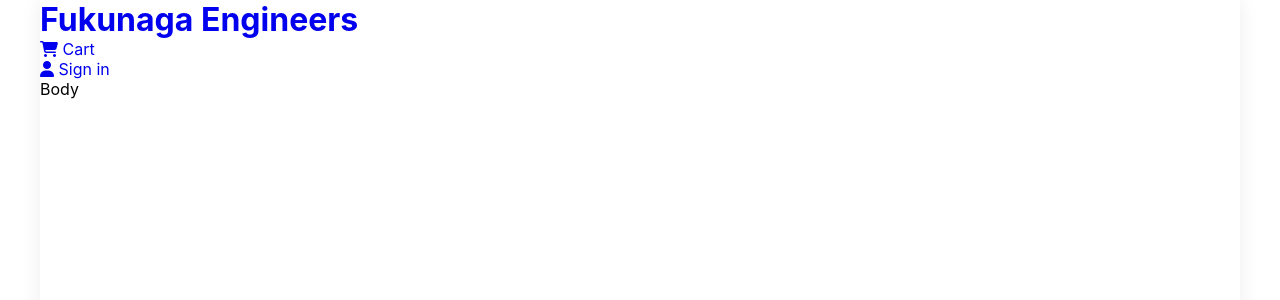
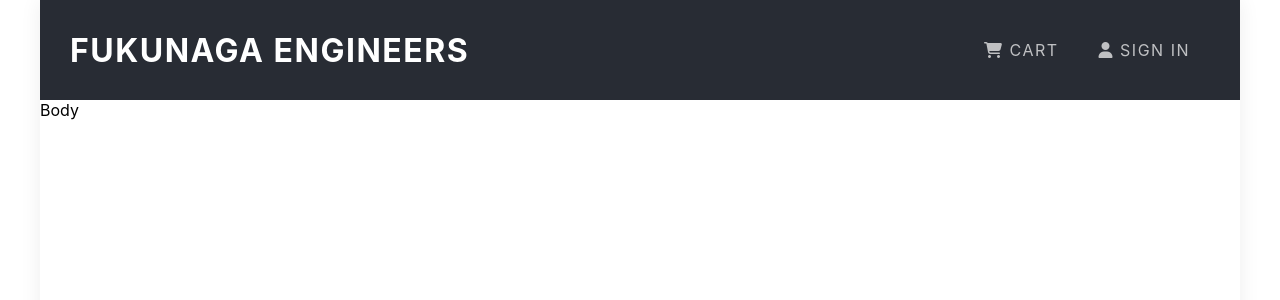
Before and after one commit to kaylamuraoka/fukunagaengineers, a React (Create React App) app in the folder client/: page / in a window 1280 px wide. Shown: the top 300 px of the page. Built offline with nearby package versions, Linux system fonts and the light colour scheme.

Commit message:
adding header styles

```diff
--- a/client/src/components/header/Header.js
+++ b/client/src/components/header/Header.js
@@ -1,5 +1,6 @@
 import React from 'react'
 import { Link } from "react-router-dom"
+import "./header.css"
 
 const Header = () => {
   return (
--- /dev/null
+++ b/client/src/components/header/header.css
@@ -0,0 +1,26 @@
+header {
+  width: 100%;
+  min-height: 100px;
+  background: #282c34;
+  display: flex;
+  justify-content: space-between;
+  align-items: center;
+  flex-wrap: wrap;
+  padding: 0 30px;
+}
+
+header a {
+  color: white;
+  text-transform: uppercase;
+  letter-spacing: 1.5px;
+}
+
+header ul li {
+  display: inline-block;
+  padding: 10px 20px;
+  opacity: 0.7;
+}
+
+header ul li:hover{
+  opacity: 1;
+}
```
